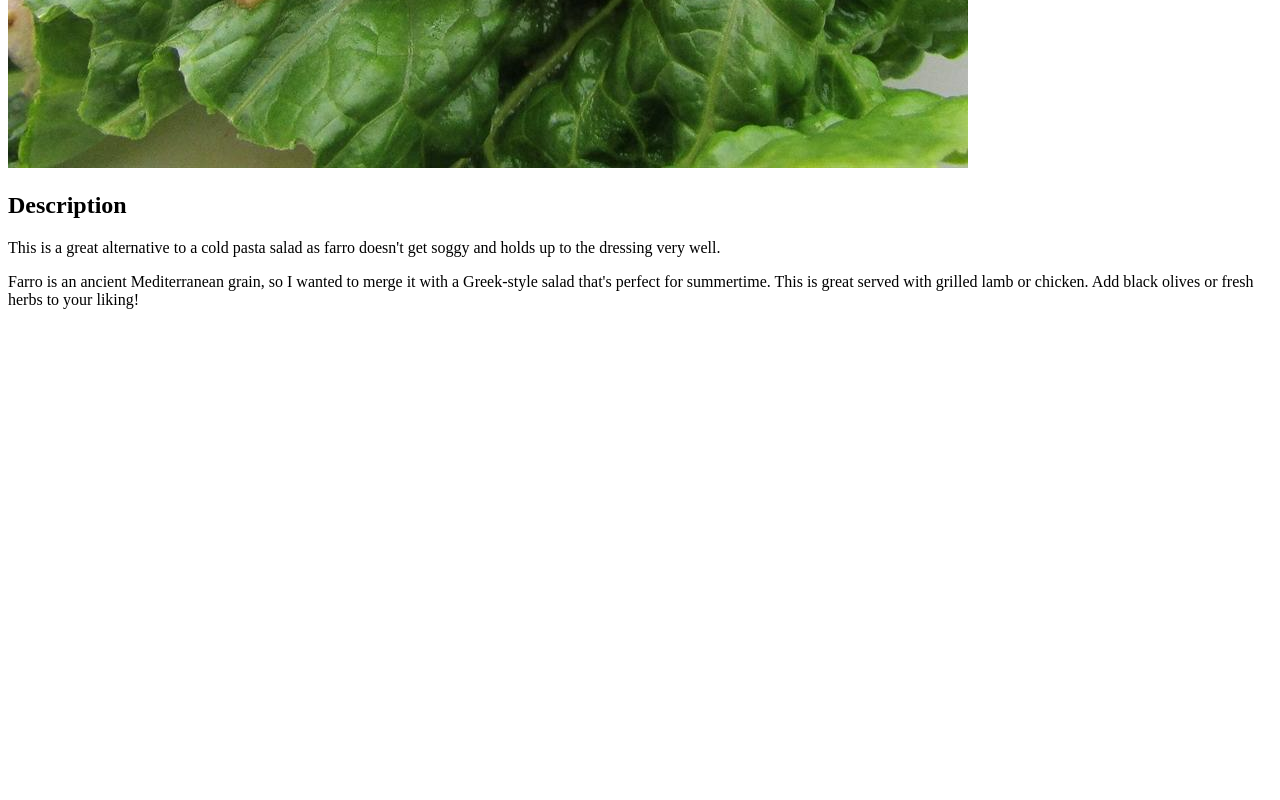
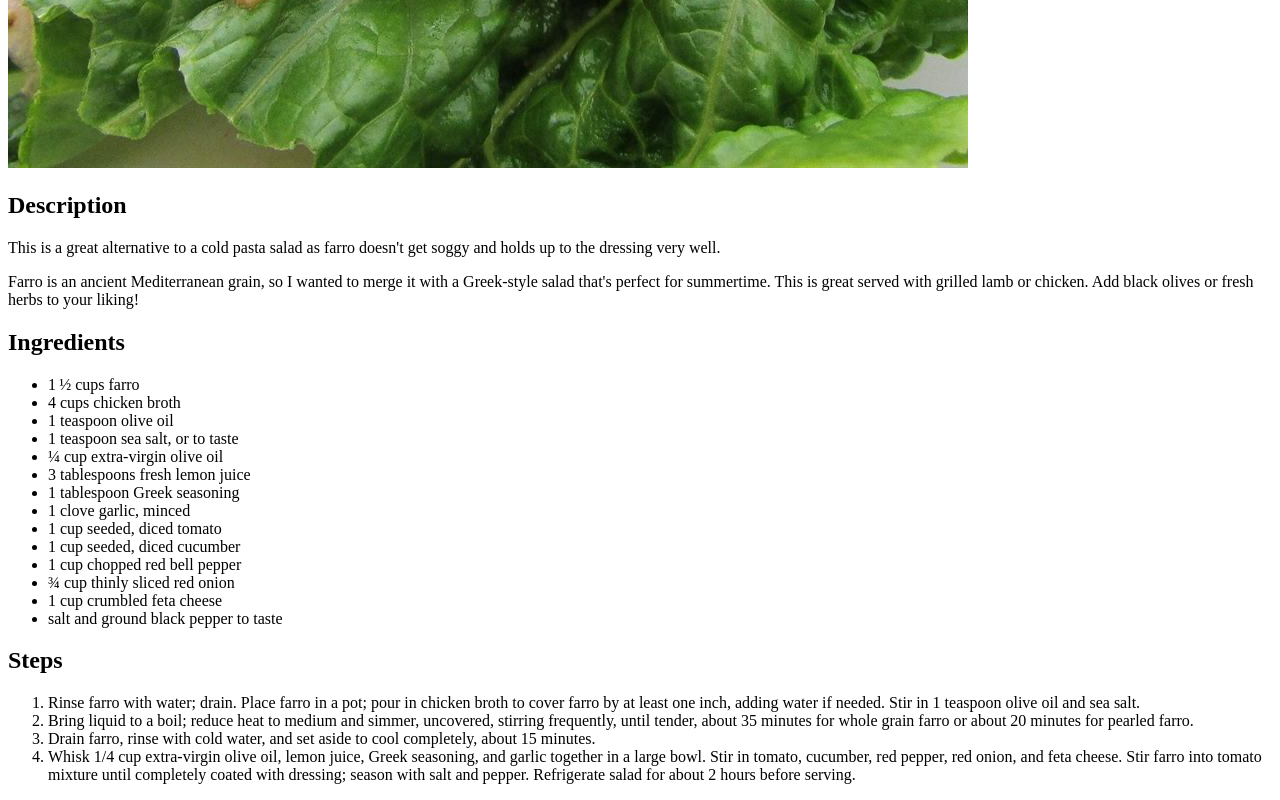
Before and after one commit to Crow0/odin-recipes, a plain HTML site: page recipes/Greek-Farro-Salad.html in a window 1280 px wide. Shown: the part 872-1672 px from the top of the page. Before the commit the page ends 1197 px from the top, so only its background shows below. Drawn offline with Linux system fonts and the light colour scheme.

Commit message:
Add Greek-Farro-Salad.html

```diff
--- a/recipes/Greek-Farro-Salad.html
+++ b/recipes/Greek-Farro-Salad.html
@@ -10,6 +10,29 @@
     <h2>Description</h2>
     <p>This is a great alternative to a cold pasta salad as farro doesn't get soggy and holds up to the dressing very well.</p>
     <p>Farro is an ancient Mediterranean grain, so I wanted to merge it with a Greek-style salad that's perfect for summertime. This is great served with grilled lamb or chicken. Add black olives or fresh herbs to your liking! </p>
-
+    <h2>Ingredients</h2>
+    <ul>
+        <li>1 ½ cups farro </li>
+        <li>4 cups chicken broth </li>
+        <li>1 teaspoon olive oil </li>
+        <li>1 teaspoon sea salt, or to taste </li>
+        <li>¼ cup extra-virgin olive oil </li>
+        <li>3 tablespoons fresh lemon juice </li>
+        <li>1 tablespoon Greek seasoning</li>
+        <li>1 clove garlic, minced </li>
+        <li>1 cup seeded, diced tomato </li>
+        <li>1 cup seeded, diced cucumber </li>
+        <li>1 cup chopped red bell pepper </li>
+        <li>¾ cup thinly sliced red onion </li>
+        <li>1 cup crumbled feta cheese </li>
+        <li>salt and ground black pepper to taste </li>
+    </ul>
+    <h2>Steps</h2>
+    <ol>
+        <li>Rinse farro with water; drain. Place farro in a pot; pour in chicken broth to cover farro by at least one inch, adding water if needed. Stir in 1 teaspoon olive oil and sea salt.</li>
+        <li>Bring liquid to a boil; reduce heat to medium and simmer, uncovered, stirring frequently, until tender, about 35 minutes for whole grain farro or about 20 minutes for pearled farro.</li>
+        <li>Drain farro, rinse with cold water, and set aside to cool completely, about 15 minutes.</li>
+        <li>Whisk 1/4 cup extra-virgin olive oil, lemon juice, Greek seasoning, and garlic together in a large bowl. Stir in tomato, cucumber, red pepper, red onion, and feta cheese. Stir farro into tomato mixture until completely coated with dressing; season with salt and pepper. Refrigerate salad for about 2 hours before serving.</li>
+    </ol>
 </body>
 </html>
```
